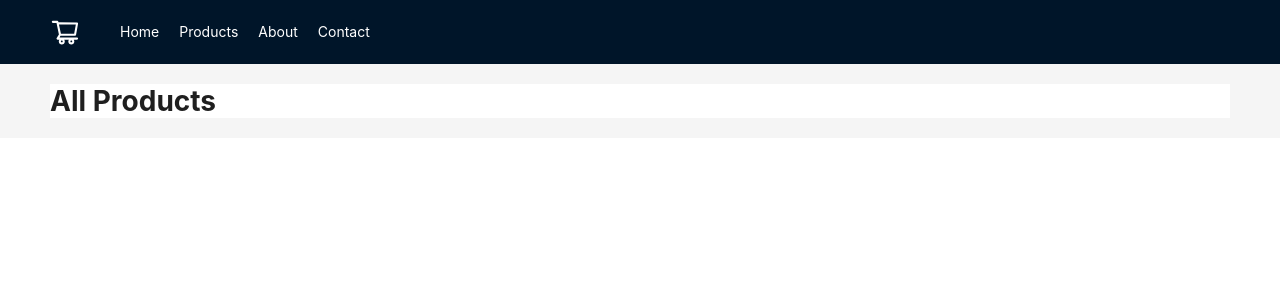
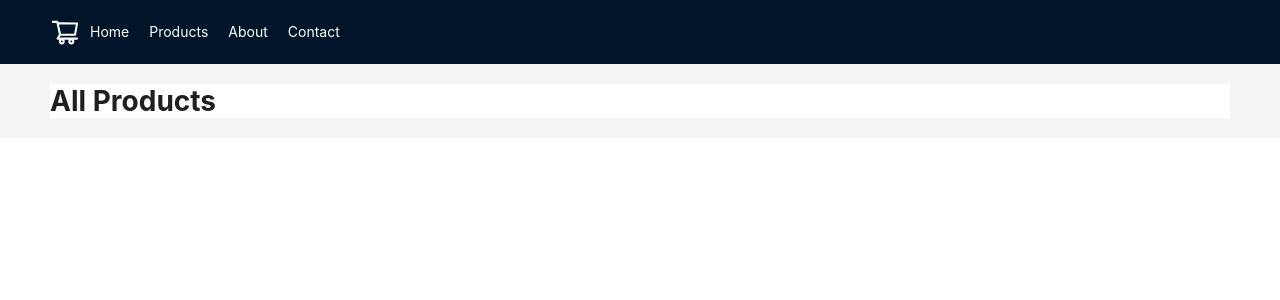
Before and after one commit to SaloniJariwala/Strapi-frontend, a Next.js app: page /products in a window 1280 px wide. Shown: the top 300 px of the page. Built offline with nearby package versions, Linux system fonts and the light colour scheme.

Commit message:
remove Link parent

```diff
--- a/components/Layout.js
+++ b/components/Layout.js
@@ -19,46 +19,43 @@ const FrontLayout = ({ children }) => {
                         display: "flex",
                         alignItems: "center",
                         color: "white",
-          }}
-        >
+                    }}>
                     <AiOutlineShoppingCart
                         style={{ height: 30, width: 30, cursor: "pointer" }}
                         onClick={() => router.push("/")}
                     />
-          <ul style={{ display: "flex", listStyle: "none", marginLeft: 30 }}>
-            <li style={{ margin: "0 10px" }}>
-              <Link href="/" style={{ color: "white" }}>
+                    {/* <ul style={{ display: "flex", listStyle: "none", marginLeft: 30 }}>
+            <li style={{ margin: "0 10px" }}> */}
+                    <Link href="/" style={{ color: "white", margin: "0 10px" }}>
                         Home
                     </Link>
-            </li>
-            <li style={{ margin: "0 10px" }}>
-              <Link href="/products" style={{ color: "white" }}>
+                    {/* </li>
+            <li style={{ margin: "0 10px" }}> */}
+                    <Link href="/products" style={{ color: "white", margin: "0 10px" }}>
                         Products
                     </Link>
-            </li>
-            <li style={{ margin: "0 10px" }}>
-              <Link href="/about" style={{ color: "white" }}>
+                    {/* </li>
+            <li style={{ margin: "0 10px" }}> */}
+                    <Link href="/about" style={{ color: "white", margin: "0 10px" }}>
                         About
                     </Link>
-            </li>
-            <li style={{ margin: "0 10px" }}>
-              <Link href="/contact" style={{ color: "white" }}>
+                    {/* </li>
+            <li style={{ margin: "0 10px" }}> */}
+                    <Link href="/contact" style={{ color: "white", margin: "0 10px" }}>
                         Contact
                     </Link>
-            </li>
-          </ul>
+                    {/* </li>
+          </ul> */}
                 </Header>
                 <Content
                     style={{
                         padding: "20px 50px",
-          }}
-        >
+                    }}>
                     <div
                         className="site-layout-content"
                         style={{
                             background: colorBgContainer,
-            }}
-          >
+                        }}>
                         {children}
                     </div>
                 </Content>
```
Lines whose indentation alone changed are shown as unchanged.
